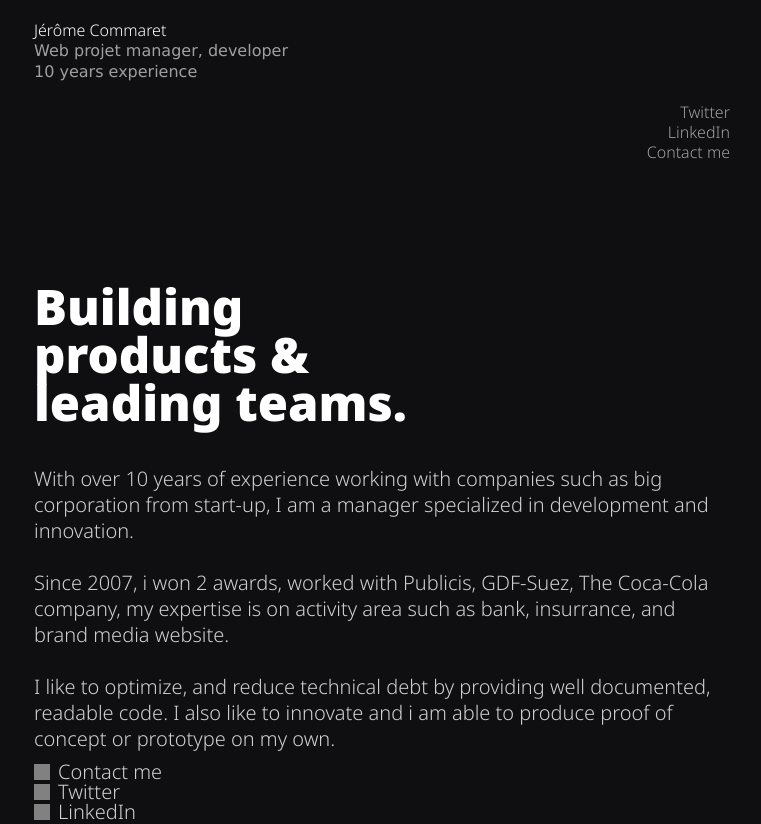
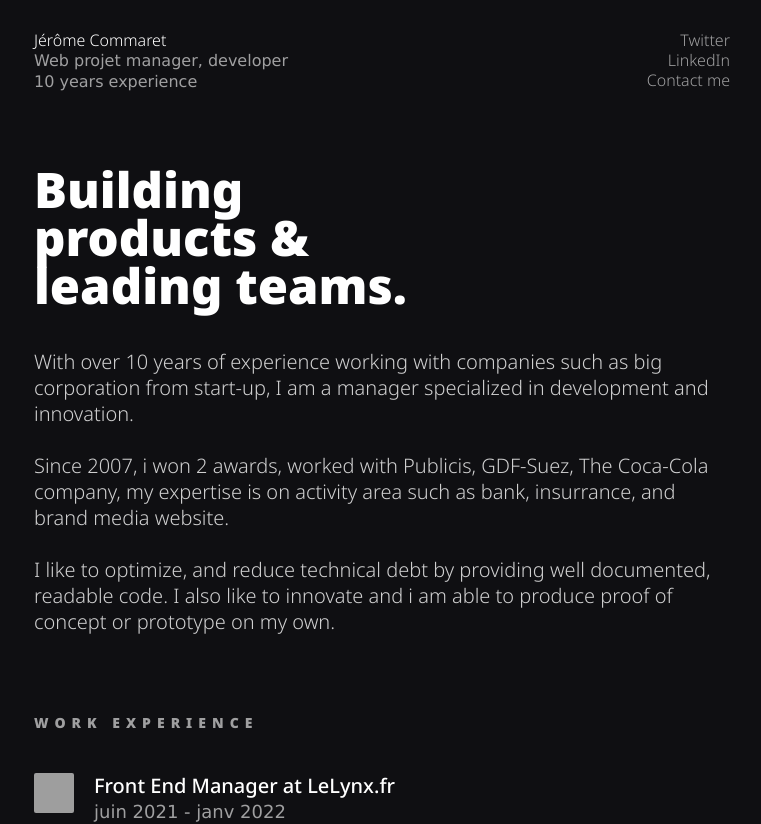
Before and after one commit to jcommaret/portfolio, a React (Create React App) app: page / in a window 1280 px wide. Shown: the top 824 px of the page, without its empty margins (258-1019 px from the left). Built offline with nearby package versions, Linux system fonts and the light colour scheme; grey boxes are pictures that could not be loaded.

Commit message:
Changed text, removed unused css

```diff
--- a/src/App.js
+++ b/src/App.js
@@ -6,8 +6,8 @@ import './styles/App.scss';
 function App() {
   return (
     <>
-    <Banner></Banner>
-        <div aria-label="About" className="about small w-container">
+        <Banner></Banner>
+        <div className="container noflex">
             <h1 className="heading">Building products &amp; leading teams.</h1>
             <p className="paragraph">
                 With over 10 years of experience working with companies such as big corporation from start-up, I am a manager specialized in development and innovation.
@@ -22,32 +22,11 @@ function App() {
                 </a>
                 <br/>
             </p>
-            <ul aria-label="Links where to find me" className="links-list w-list-unstyled">
-                <li className="link-icon">
-                    <a aria-label="Contact me via email" rel="noopener" href="mailto:jcommaret@gmail.com" className="link-icons w-inline-block">
-                        <img src="https://uploads-ssl.webflow.com/5ff62621e4a653ce2ada8a92/6352bd573032212d2fcee118_letter.svg" height="16" alt="" width="16" className="icon_s"/>
-                        <div className="text-block">Contact me</div>
-                    </a>
-                </li>
 
-                <li className="link-icon">
-                    <a aria-label="My Twitter" rel="noopener" href="https://twitter.com/jcommaret"   className="link-icons w-inline-block">
-                        <img src="https://uploads-ssl.webflow.com/5ff62621e4a653ce2ada8a92/6352bd5730322166aacee117_logo-twitter.svg" height="16" alt="" width="16" className="icon_s"/>
-                        <div className="text-block">Twitter</div>
-                    </a>
-                </li>
-
-                <li className="link-icon">
-                    <a aria-label="My LinkedIn" rel="noopener" href="https://www.linkedin.com/in/jcommaret/"   className="link-icons w-inline-block">
-                        <img src="https://uploads-ssl.webflow.com/63431e3d29c53460abf08e5c/634dc0e0ff0b6c0115609964_logo-linkedin.svg" width="16" height="16" alt="" className="icon_s"/>
-                        <div className="text-block">LinkedIn</div>
-                    </a>
-                </li>
-            </ul>
-
+            </div>
             <ExperienceList />
             <PublicationList />
-        </div>
+
     </>
   )
 }
--- a/src/assets/data/experience.json
+++ b/src/assets/data/experience.json
@@ -83,7 +83,7 @@
     {
       "company": "Webdesigner, then Technical Project Manager at Jamespot",
       "date":"04/2008 - 06/2009",
-      "desc":"First designing new ways to interact wiht information, then working on the mobile declinaison of the website",
+      "desc":"First designing new ways to interact with information, then working on the mobile declinaison of the website",
       "img":"https://media.licdn.com/dms/image/D4E0BAQHU_i20UbWA4Q/company-logo_100_100/0/1696422274624/jamespot_logo?e=1704931200&v=beta&t=C2-YpyrDwTKyTOSfCbYLsFg0lmOGE4JmpAtpy9xeQW0"
     }
 ]
--- a/src/components/banner.jsx
+++ b/src/components/banner.jsx
@@ -1,19 +1,16 @@
 function Banner(){
     return(
-        <div role="banner" >
-            <div className="container small w-container">
-                <a href="/" className="name w-nav-link w--current">
-                    <span>Jérôme Commaret<br/></span>
-                    <span className="text-span">Web projet manager, developer <br/>10 years experience
-                    </span>
-                </a>
-                <nav role="navigation" className="nav-menu-test w-nav-menu">
-                    <a href="https:/medium.com" className="nav-link w-nav-link">Twitter</a>
-                    <a href="https://www.linkedin.com/in/juliechabin/"  className="nav-link w-nav-link">LinkedIn</a>
-                    <a href="/" fs-copyclip-duration="3000" fs-copyclip-element="click" fs-copyclip-text="jcommaret@gmail.com" fs-copyclip-message="💌 Address copied!" className="nav-link w-nav-link">Contact me</a>
-                </nav>
-            </div>
-        </div>
+        <header className="container">
+            <a href="/" className="name w-nav-link">
+                <span>Jérôme Commaret<br/></span>
+                <span className="text-span">Web projet manager, developer <br/>10 years experience</span>
+            </a>
+            <nav role="navigation">
+                <a href="https:/medium.com" className="nav-link w-nav-link">Twitter</a>
+                <a href="https://www.linkedin.com/in/jcommaret"  className="nav-link">LinkedIn</a>
+                <a href="mailto:jcommaret@gmail.com" className="nav-link">Contact me</a>
+            </nav>
+        </header>
     )
 }
 export default Banner;
--- a/src/components/experience.jsx
+++ b/src/components/experience.jsx
@@ -3,15 +3,15 @@ import data from '../assets/data/experience.json';
 function ExperienceList() {
   const ExperienceList = data
   return (
-    <div aria-label="experience" className="block">
-            <h2 id="work-experience" className="section-title">Work experience</h2>
-            <ul className="logementsList">
+    <div aria-label="experience" className="container">
+      <h2 id="work-experience" className="section-title">Work experience</h2>
+      <ul className="experienceList">
       {ExperienceList.map((xp, index) => (
         <li>
           <div className="experience_card" key={index}>
             <img src={xp.img} loading="lazy" width="40" alt="" className="image-2"/>
             <div>
-                <h3 className="experience-title">{xp.company}</h3>
+                <h3 className="xp-title">{xp.company}</h3>
                 <div className="date">{xp.date}</div>
                 <div className="experience_desc">{xp.desc}</div>
             </div>
--- a/src/components/publication.jsx
+++ b/src/components/publication.jsx
@@ -3,7 +3,7 @@ import data from '../assets/data/publication.json';
 function publicationList() {
   const publicationList = data
   return (
-    <div className="block">
+    <div className="container">
         <h2 id="some-words" className="section-title">Some Words</h2>
     <ul>
       <li>
@@ -11,7 +11,7 @@ function publicationList() {
         <div className="writing_card" key={index}>
           <div aria-hidden="true" className="div-block-2">📝</div>
           <div className="div-block">
-            <h3 className="experience-title">
+            <h3 className="xp-title">
                 <a href={publication.link}>{publication.title}</a>
             </h3>
             <div className="date">{publication.date}</div>
--- a/src/styles/App.scss
+++ b/src/styles/App.scss
@@ -14,12 +14,7 @@ body {
   background-color: #0f0f12;
   font-size: 18px;
   transition:all .3s;
-
-}
-
-h1 {
-  margin: .67em 0;
-  font-size:2em
+  padding:10px;
 }
 
 article, aside, details, figcaption, figure, footer, header, hgroup, main, menu, nav, section, summary {
@@ -33,7 +28,6 @@ a {
   &:active, &:hover{
     outline:0
   }
-
 }
 
 img {
@@ -43,18 +37,13 @@ img {
   display:inline-block;
 }
 
-.w-block {
-  display:block
-}
-
-
 h1, h2, h3 {
   margin-bottom: 10px;
   font-weight:700
 }
 
 h1 {
-  margin-top: 20px;
+  margin: .67em 0;
   font-size: 38px;
   line-height:44px
 }
@@ -83,59 +72,16 @@ ul {
   list-style:none;
 }
 
-.w-container {
-  max-width: 940px;
-  margin-left: auto;
-  margin-right:auto
+header{
+  display:flex;
 }
 
-.w-container:before, .w-container:after {
-  content: " ";
-  grid-area: 1/1/2/2;
-  display:table
-}
-
-.w-container:after {
-  clear:both
-}
-
-.w-container .w-row {
-  margin-left: -10px;
-  margin-right:-10px
-}
-.w-nav {
-  z-index: 1000;
-  background: #ddd;
-  position:relative
-}
-
-.w-nav:before, .w-nav:after {
-  content: " ";
-  grid-area: 1/1/2/2;
-  display:table
-}
-
-.w-nav:after {
-  clear:both
-}
-
-.w-nav-brand {
-  float: left;
-  color: #333;
-  text-decoration: none;
-  position:relative
-}
-
-.w-nav-link {
-  vertical-align: top;
-  color: #FFF;
-  text-align: left;
+.container{
+  padding:20px;
+  max-width: 696px;
   margin-left: auto;
-  margin-right: auto;
-  padding: 20px;
-  text-decoration: none;
-  display: inline-block;
-  position:relative
+  margin-right:auto;
+  justify-content: space-between;
 }
 
 .name {
@@ -146,24 +92,6 @@ ul {
   padding-right: 0;
   font-size: 16px;
   font-weight:300
-}
-
-.name.w--current {
-  color:#fff
-}
-
-.text-span-2 {
-  font-family: Tt commons classic webfont, Verdana, sans-serif;
-  font-weight:300
-}
-
-.container {
-  z-index: 900;
-  font-size:20px
-}
-
-.container.small {
-  max-width:696px
 }
 
 .nav-link {
@@ -244,14 +172,6 @@ ul {
   margin-top:100px
 }
 
-.about{
-  margin-top: 100px;
-  margin-bottom: 20px;
-  padding-bottom:140px;
-  &.small{
-    max-width:696px
-  }
-}
 .icon_s {
   filter: brightness(1);
   opacity: .8;
@@ -261,8 +181,6 @@ ul {
     opacity: 1;
   }
 }
-
-
 
 .experience_desc {
   max-width: 75ch;
@@ -282,24 +200,6 @@ ul {
   font-weight:600
 }
 
-.link-icons {
-  align-items: center;
-  transition: all .3s;
-  display:flex
-}
-
-.link-icons:hover {
-  padding-bottom:5px
-}
-
-.link-icon {
-  padding-right:0
-}
-
-.hidden {
-  display:none
-}
-
 .heading {
   max-width: 14ch;
   margin-bottom: 40px;
@@ -314,7 +214,7 @@ ul {
   font-weight:300
 }
 
-.experience-title {
+.xp-title {
   margin-top: 0;
   margin-bottom: 0;
   font-size: 20px;
@@ -334,14 +234,6 @@ ul {
   height:60px
 }
 
-.info_project {
-  grid-column-gap: 24px;
-  grid-row-gap: 24px;
-  grid-template-columns: .75fr .75fr;
-  margin-left: 30px;
-  margin-right:30px
-}
-
 .heading-section {
   max-width: 390px;
   margin-top: 0;
@@ -355,13 +247,6 @@ ul {
   margin-right:auto
 }
 
-
-.div-block-3 {
-  max-width: 650px;
-  margin-left: auto;
-  margin-right:auto
-}
-
 .column {
   height: 100vh;
   align-items: center;
```
